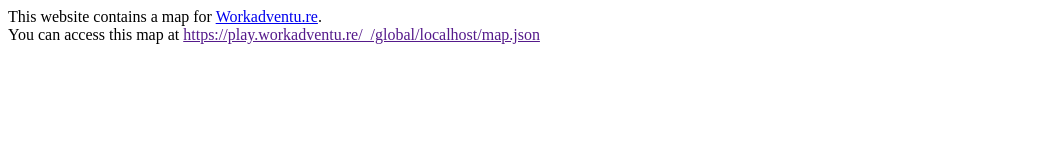
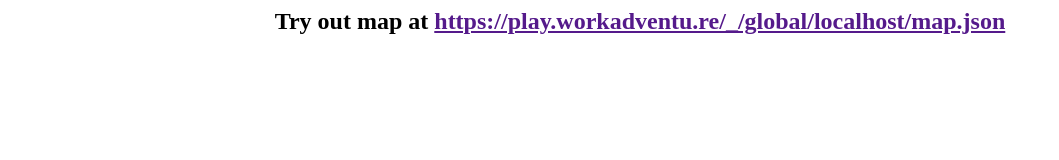
Before and after one commit to exnaton-tech/exnatonhub, a plain HTML site: page index.html in a window 1280 px wide. Shown: the whole page, without its empty margins (0-1059 px from the left). Drawn offline with Linux system fonts and the light colour scheme.

Commit message:
Update index and readme

```diff
--- a/index.html
+++ b/index.html
@@ -1,20 +1,23 @@
 <html>
+
 <head>
     <script>
-            window.onload = function() {
+        window.onload = function () {
             var path = window.location.pathname;
             if (path.endsWith('index.html')) {
                 path = path.substr(path, path.length - 'index.html'.length);
             }
-                var url = 'https://play.workadventu.re/_/global/'+window.location.host+path+'map.json';
+            var url = 'https://play.workadventu.re/_/global/' + window.location.host + path + 'map.json';
             document.getElementById('mapLink').href = url;
             document.getElementById('mapLink').innerText = url;
         };
     </script>
 </head>
+
 <body>
-        This website contains a map for <a href="https://workadventu.re">Workadventu.re</a>.
-        <br/>
-        You can access this map at <a id="mapLink" href=""></a>
+    <center>
+        <h2>Try out map at <a id="mapLink" href=""></a></h2>
+    </center>
 </body>
+
 </html>
```
Also changed, not shown: 1 other file. Lines whose indentation alone changed are shown as unchanged.
